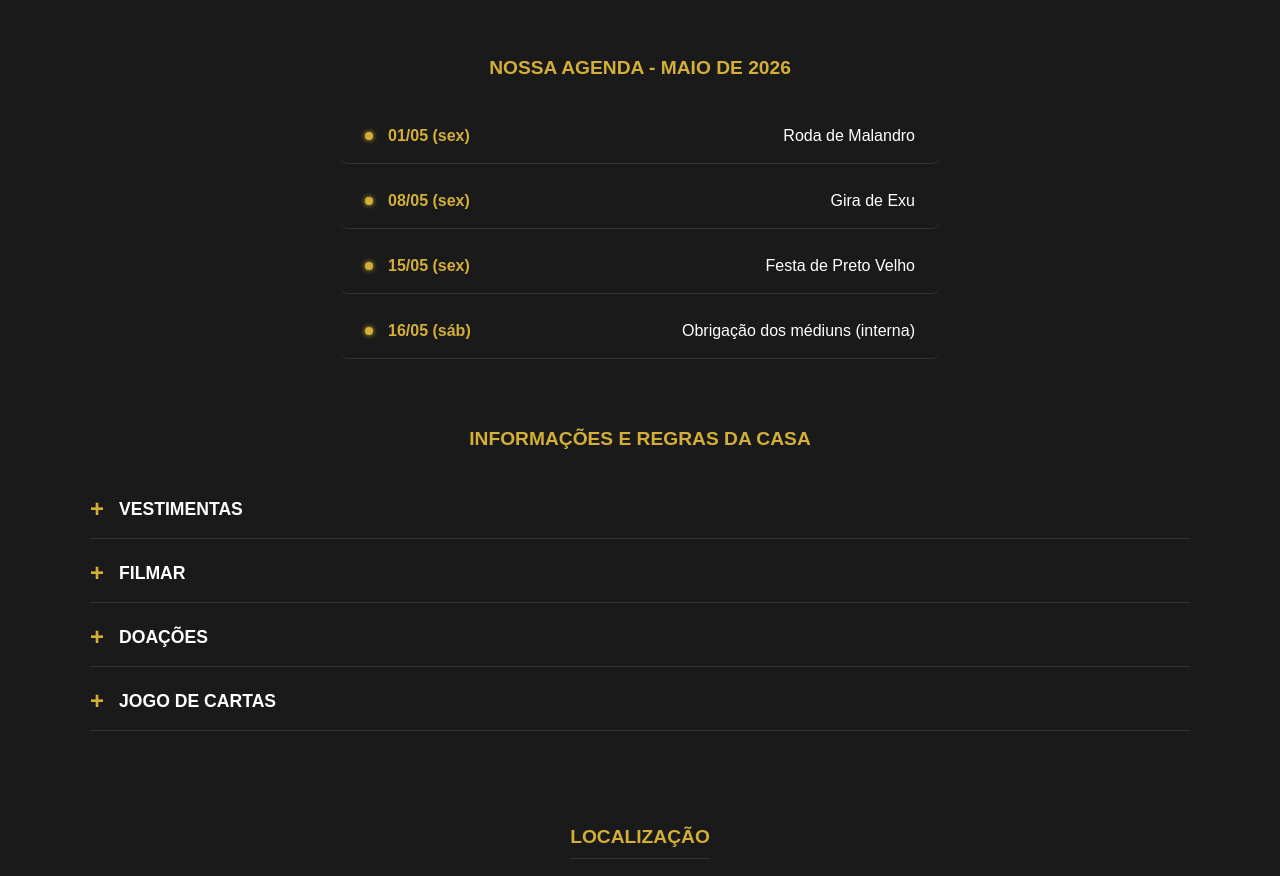
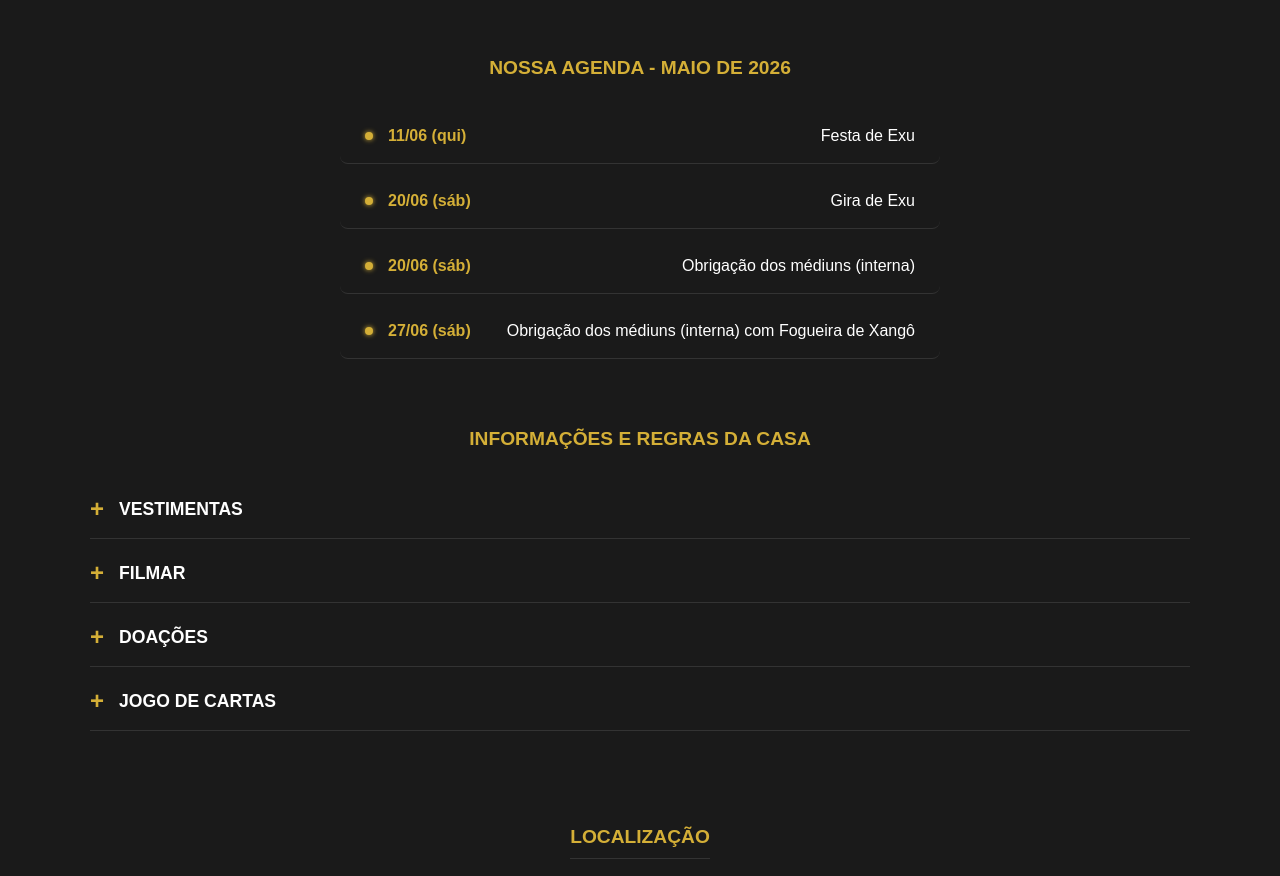
Before and after one commit to devcarolinarodrigues/cefl-falangueiros-da-luz, a plain HTML site: page index.html in a window 1280 px wide. Shown: the part 1601-2477 px from the top of the page. Drawn offline with nearby package versions, Linux system fonts and the light colour scheme.

Commit message:
Update index.html

```diff
--- a/index.html
+++ b/index.html
@@ -103,31 +103,32 @@
             <div class="agenda-item">
             <div class="data-wrapper">
                 <span class="dot"></span>
-                <span class="data">01/05 (sex)</span>
+                <span class="data">11/06  (qui)</span>
             </div>
-            <span class="evento">Roda de Malandro</span>
+            <span class="evento">Festa de Exu</span>
         </div>
 
         <div class="agenda-item">
             <div class="data-wrapper">
                 <span class="dot"></span>
-                <span class="data">08/05 (sex)</span>
+                <span class="data">20/06  (sáb)</span>
             </div>
             <span class="evento">Gira de Exu</span>
         </div>
         <div class="agenda-item">
             <div class="data-wrapper">
                 <span class="dot"></span>
-                <span class="data">15/05 (sex)</span>
+                <span class="data">20/06  (sáb)</span>
             </div>
-            <span class="evento">Festa de Preto Velho</span>
+            <span class="evento">Obrigação dos médiuns (interna)</span>
         </div>
         <div class="agenda-item destaque">
             <div class="data-wrapper">
                 <span class="dot"></span>
-                <span class="data">16/05 (sáb)</span>
+                <span class="data">27/06  (sáb)</span>
             </div>
-            <span class="evento">Obrigação dos médiuns (interna)</span>
+            <span class="evento">Obrigação dos médiuns (interna) com Fogueira de Xangô
+</span>
         </div>
         </div>
     </section>
```
